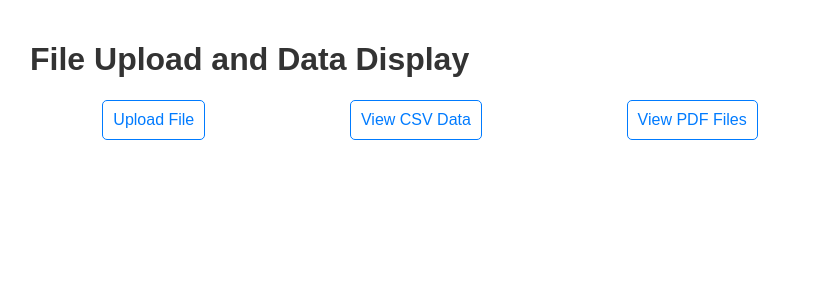
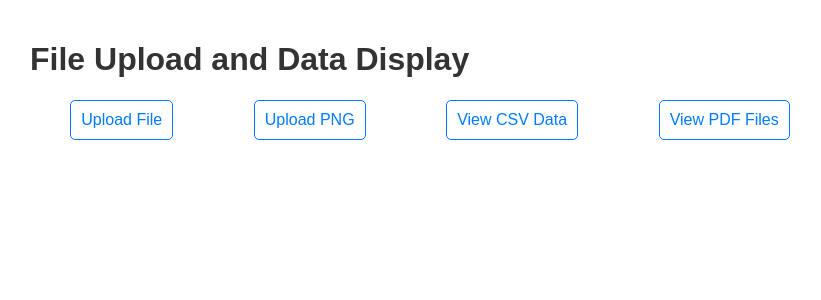
Before and after one commit to jsarsoun/autopath, a Flask app: page / in a window 1280 px wide. Shown: the top 300 px of the page, without its empty margins (210-1031 px from the left). Run offline with Flask 3, Linux system fonts and the light colour scheme.

Commit message:
Added a menu item to allow the user to upload a PNG file.

```diff
--- a/app.py
+++ b/app.py
@@ -5,7 +5,7 @@ from database import init_db, insert_data, get_all_data, get_pdf_files
 
 app = Flask(__name__)
 app.config['UPLOAD_FOLDER'] = 'uploads'
-app.config['ALLOWED_EXTENSIONS'] = {'csv', 'pdf'}
+app.config['ALLOWED_EXTENSIONS'] = {'csv', 'pdf', 'png'}
 app.config['SECRET_KEY'] = 'your_secret_key_here'
 
 # Ensure the upload folder exists
@@ -68,6 +68,45 @@ def view_pdf():
     pdf_files = get_pdf_files()
     return render_template('view_pdf.html', pdf_files=pdf_files)
 
+@app.route('/upload_png', methods=['GET', 'POST'])
+def upload_png():
+    if request.method == 'POST':
+        if 'file' not in request.files:
+            flash('No file part', 'error')
+            return redirect(request.url)
+
+        file = request.files['file']
+
+        if file.filename == '':
+            flash('No selected file', 'error')
+            return redirect(request.url)
+
+        if file and file.filename.lower().endswith('.png'):
+            filename = os.path.join(app.config['UPLOAD_FOLDER'], file.filename)
+            file.save(filename)
+
+            try:
+                from image_parser import parse_image
+                image_data = parse_image(filename)
+
+                # Get the directory of the uploaded file
+                upload_dir = os.path.dirname(filename)
+
+                # Get all debug images
+                debug_images = [f for f in os.listdir(upload_dir) if f.startswith('debug_team_number_bar_')]
+                debug_image_urls = [url_for('static', filename=f'uploads/{img}') for img in debug_images]
+
+                return render_template('view_image_data.html', image_data=image_data, debug_images=debug_image_urls)
+            except Exception as e:
+                flash(f'Error processing PNG file: {str(e)}', 'error')
+
+            return redirect(url_for('upload_png'))
+        else:
+            flash('Invalid file type. Please upload a PNG file.', 'error')
+            return redirect(request.url)
+
+    return render_template('upload_png.html')
+
 @app.route('/download/<filename>')
 def download_file(filename):
     return send_file(os.path.join(app.config['UPLOAD_FOLDER'], filename), as_attachment=True)
--- a/templates/index.html
+++ b/templates/index.html
@@ -37,6 +37,7 @@
 
     <div class="nav-menu">
         <a href="{{ url_for('upload_file') }}">Upload File</a>
+        <a href="{{ url_for('upload_png') }}">Upload PNG</a>
         <a href="{{ url_for('view_csv') }}">View CSV Data</a>
         <a href="{{ url_for('view_pdf') }}">View PDF Files</a>
     </div>
```
